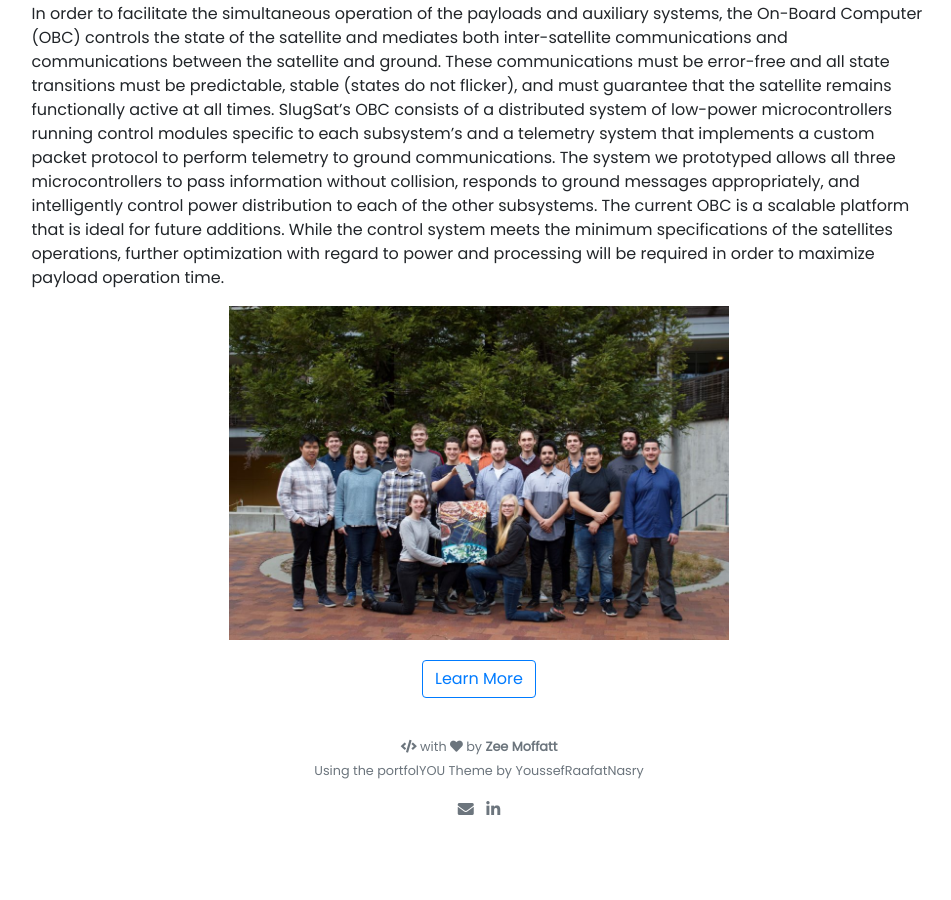
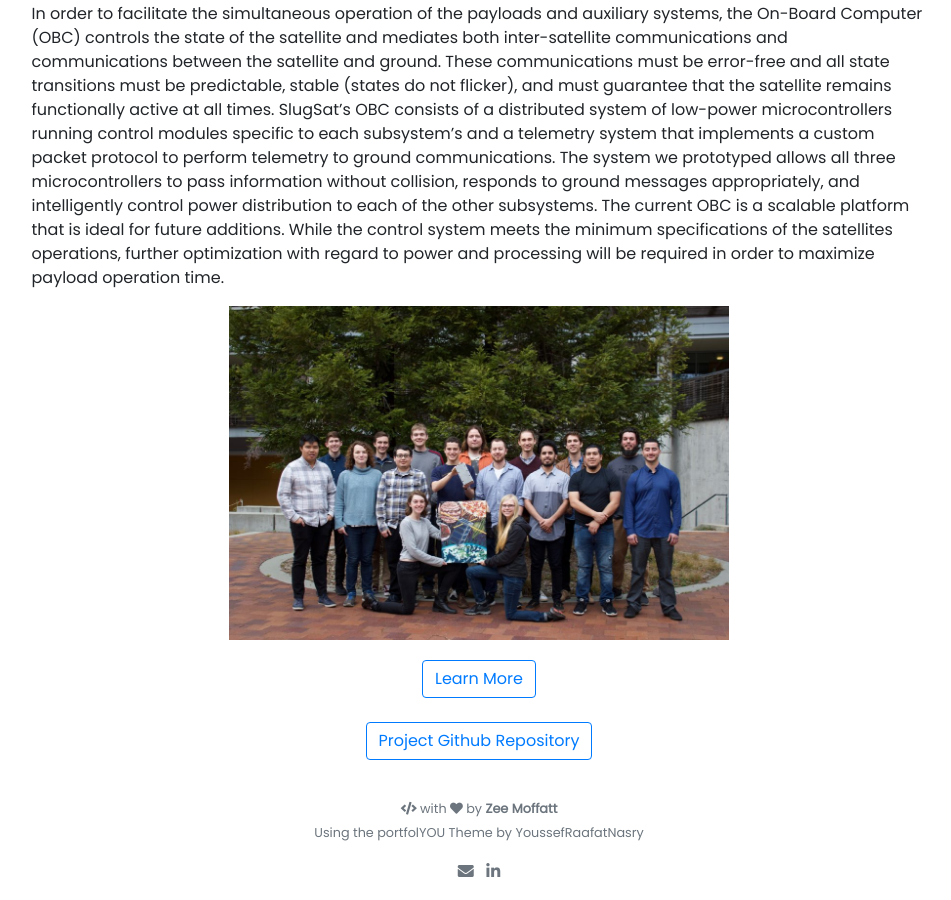
Before and after one commit to zmoffatt/zmoffatt.github.io, a Jekyll site: the page built from _projects/1_SlugSat.md, in a window 1280 px wide and 900 px high, scrolled down 1624 px. Shown: the whole window, without its empty margins (161-1112 px from the left). Built offline with Jekyll 4.4.1, drawn with Linux system fonts in a browser that asks for light colours; nearby versions of some CDN libraries; comment, search, counter and statistics services are not loaded; before the commit the page ends 2462 px from its top, so only the background shows below that.

Commit message:
Added github link

```diff
--- a/_projects/1_SlugSat.md
+++ b/_projects/1_SlugSat.md
@@ -34,3 +34,7 @@ In order to facilitate the simultaneous operation of the payloads and auxiliary
 <p class="text-center">
 {% include button.html link="http://slugsat.soe.ucsc.edu" text="Learn More" %}
 </p>
+
+<p class="text-center">
+{% include button.html link="https://github.com/SlugSat" text="Project Github Repository" %}
+</p>
```
